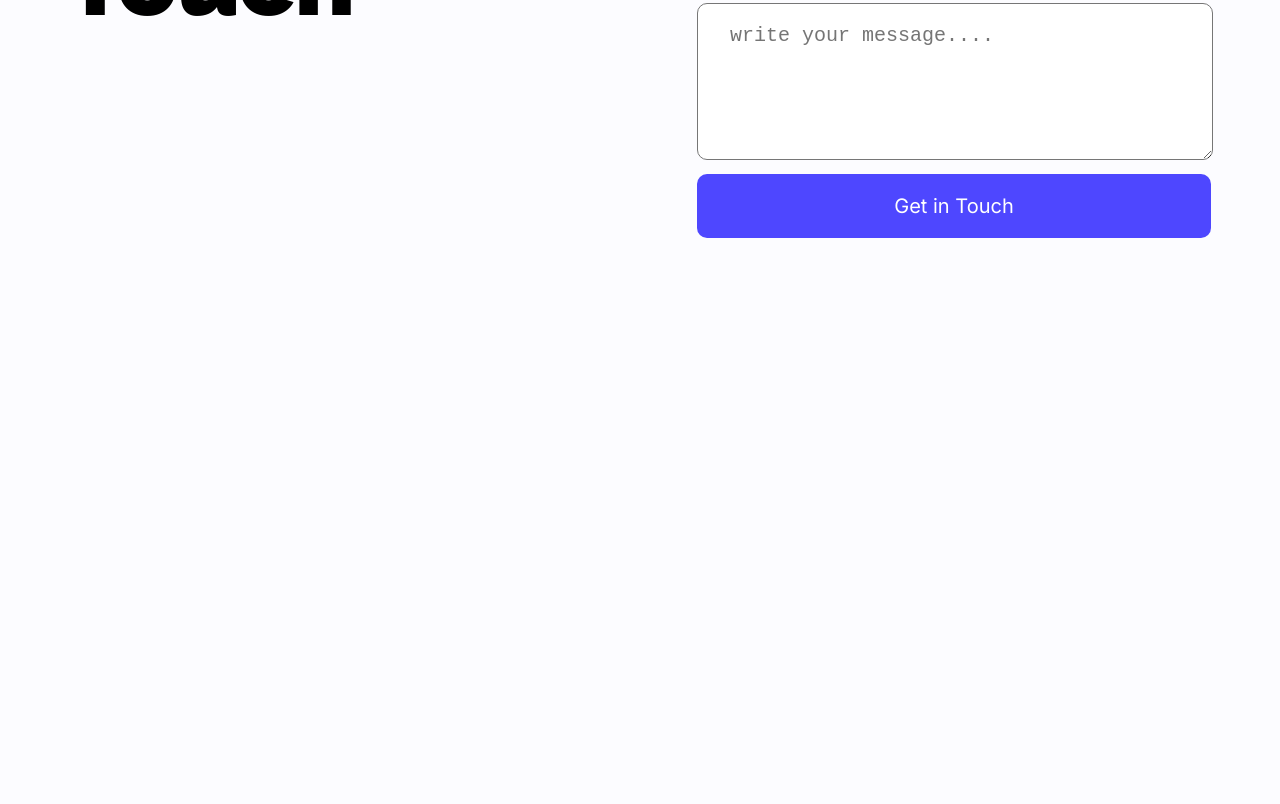
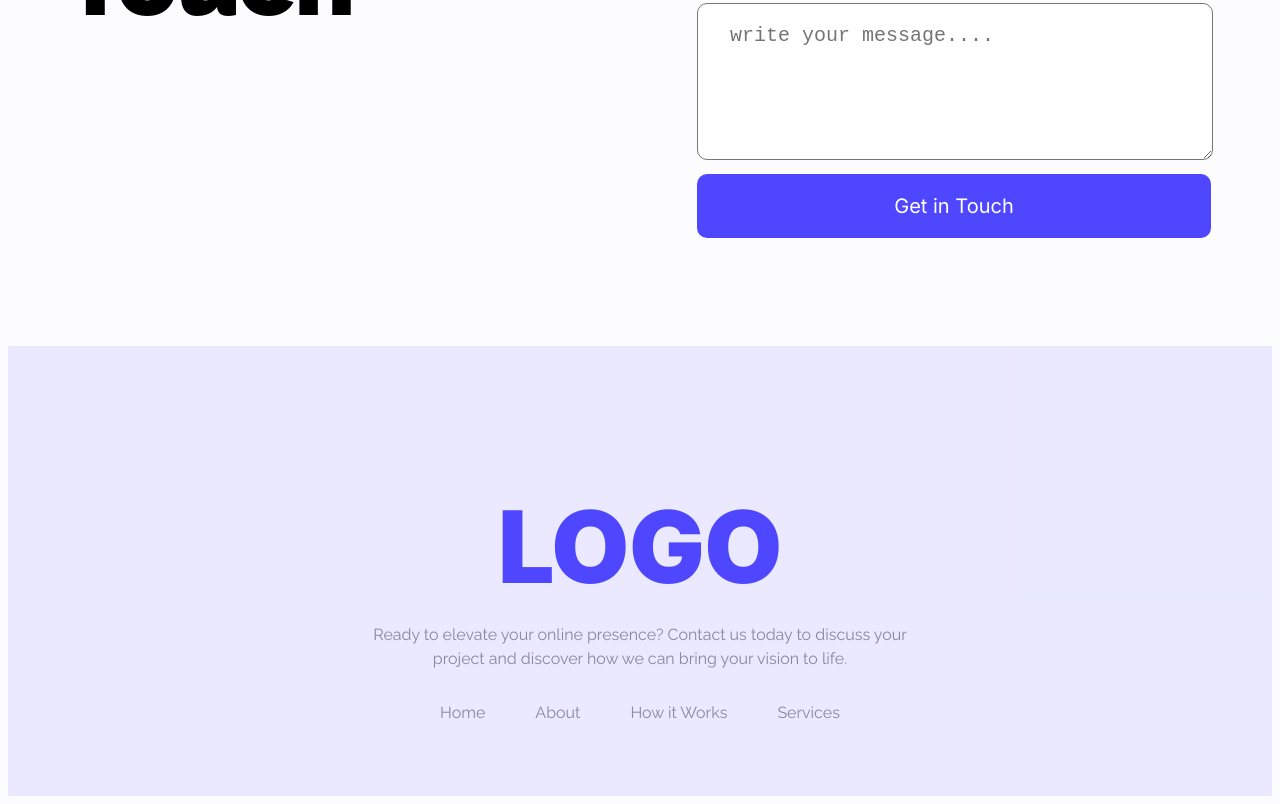
Before and after one commit to omor244/Frist-Assignment, a plain HTML site: page index.html in a window 1280 px wide. Shown: the part 2702-3506 px from the top of the page. Before the commit the page ends 3056 px from the top, so only its background shows below. Drawn offline with Linux system fonts and the light colour scheme.

Commit message:
added footer section

```diff
--- a/index.html
+++ b/index.html
@@ -170,7 +170,20 @@
           </section>
     </main>
     <footer>
+        <section class="footer-container ">
+            <div class="footer-logo inter">
+                LOGO
+            </div>
+            <p class="footer-discription">Ready to elevate your online presence? Contact us today to discuss your <br> project and discover how we can bring your vision to life.</p>
+            <div class="footer-links display-flex">
+                <a href="#" class="footer-link">Home</a>
+                <a href="#" class="footer-link">About</a>
+                <a href="#" class="footer-link">How it Works</a>
+                <a href="#" class="footer-link">Services</a>
 
+            </div>
+
+        </section>
     </footer>
 </body>
 
--- a/styles/styles.css
+++ b/styles/styles.css
@@ -284,6 +284,41 @@ input[type="text"]{
     color: #FFFFFF;
 }
 /* end-touch-section */
+/* start-footer */
+.footer-container {
+    background-color: #4E47FF1A;
+    height: 450px;
+    text-align: center;
+}
+.footer-logo{
+ font-size: 100px;
+    font-weight: 900;
+    color: #4E47FF;
+}
+.footer-logo{
+    padding-top: 140px;
+
+}
+.footer-discription{
+    font-weight: 400;
+    font-size: 16px;
+    color: #8987A1;
+    line-height: 150%;
+}
+.footer-links{
+    justify-content: center;
+    margin-top: 30px;
+    gap: 50px;
+
+}
+.footer-links > a{
+    text-decoration: none;
+     font-weight: 400;
+    font-size: 16px;
+    color: #8987A1;
+    line-height: 150%;
+}
+/* end-footer */
 
 
 
```
